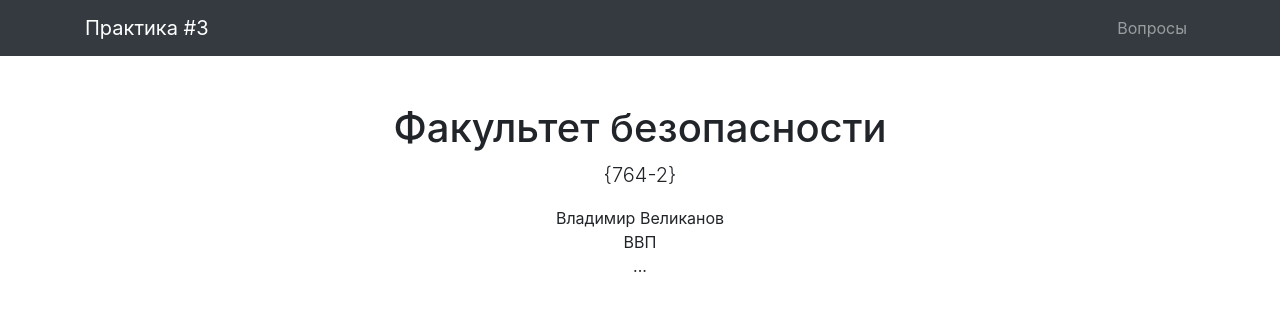
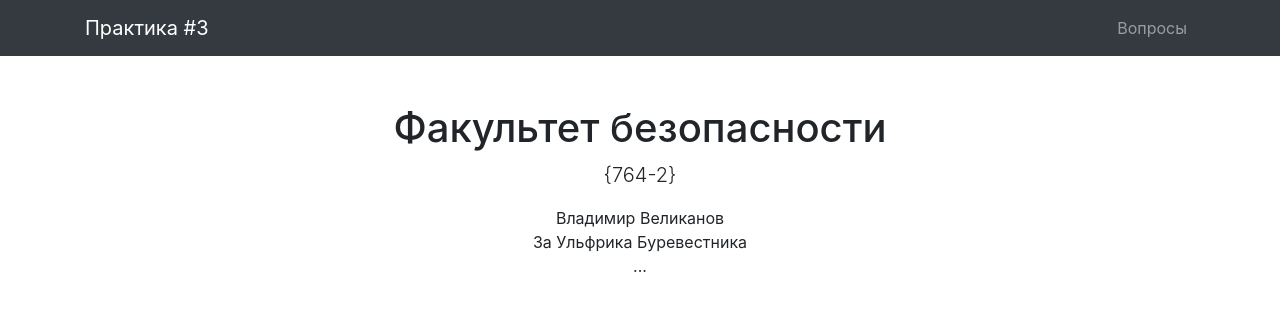
Before and after one commit to Velikanov13/Velikanov13.github.io, a plain HTML site: page index.html in a window 1280 px wide. Drawn offline with nearby package versions, Linux system fonts and the light colour scheme.

Commit message:
Update index.html

```diff
--- a/index.html
+++ b/index.html
@@ -55,7 +55,7 @@
         <p class="lead">{764-2}</p>
         <ul class="list-unstyled">
           <li>Владимир Великанов</li>
-          <li>ВВП</li>
+          <li>За Ульфрика Буревестника</li>
           <li>...</li>
         </ul>
       </div>
```
